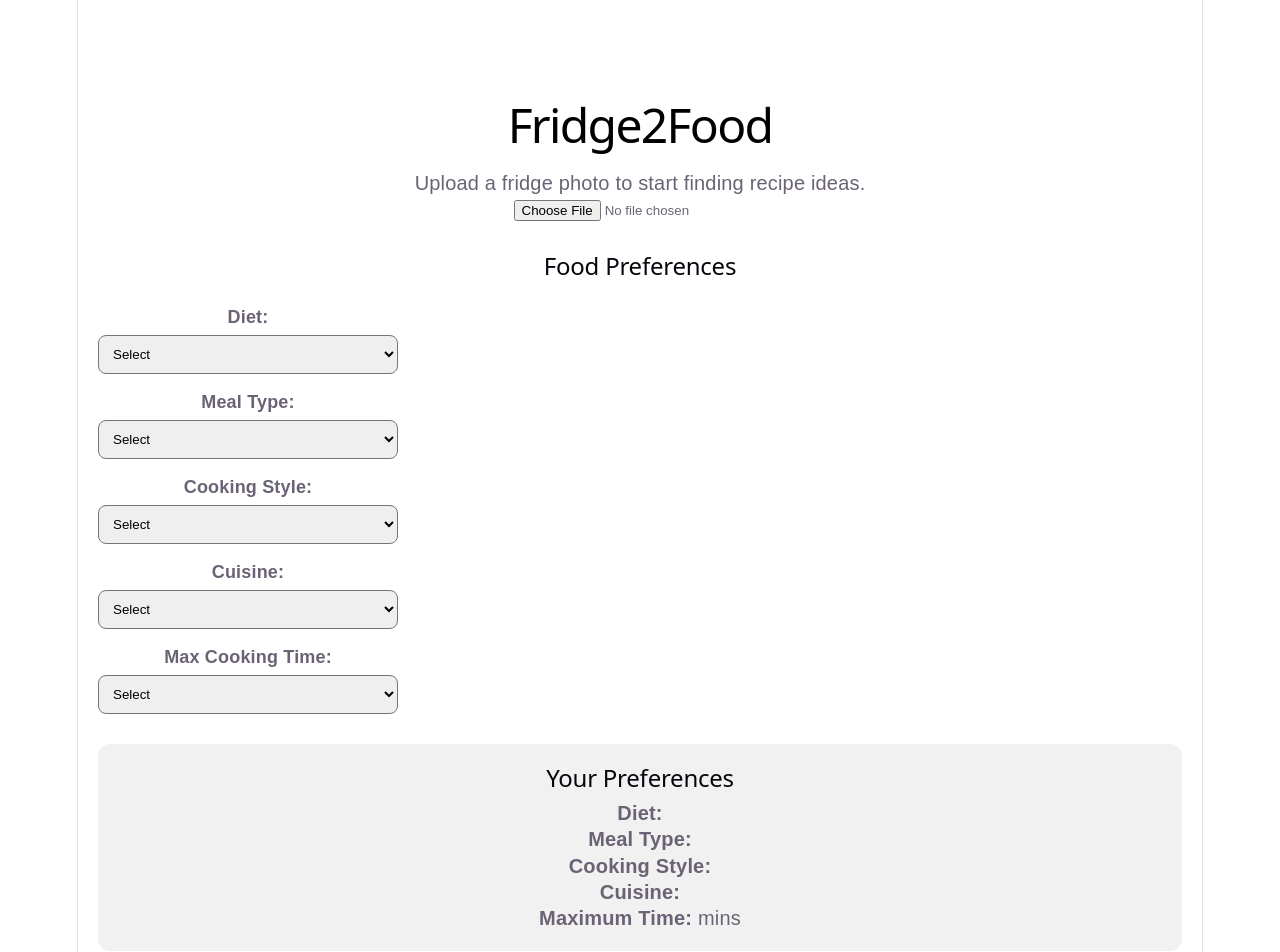
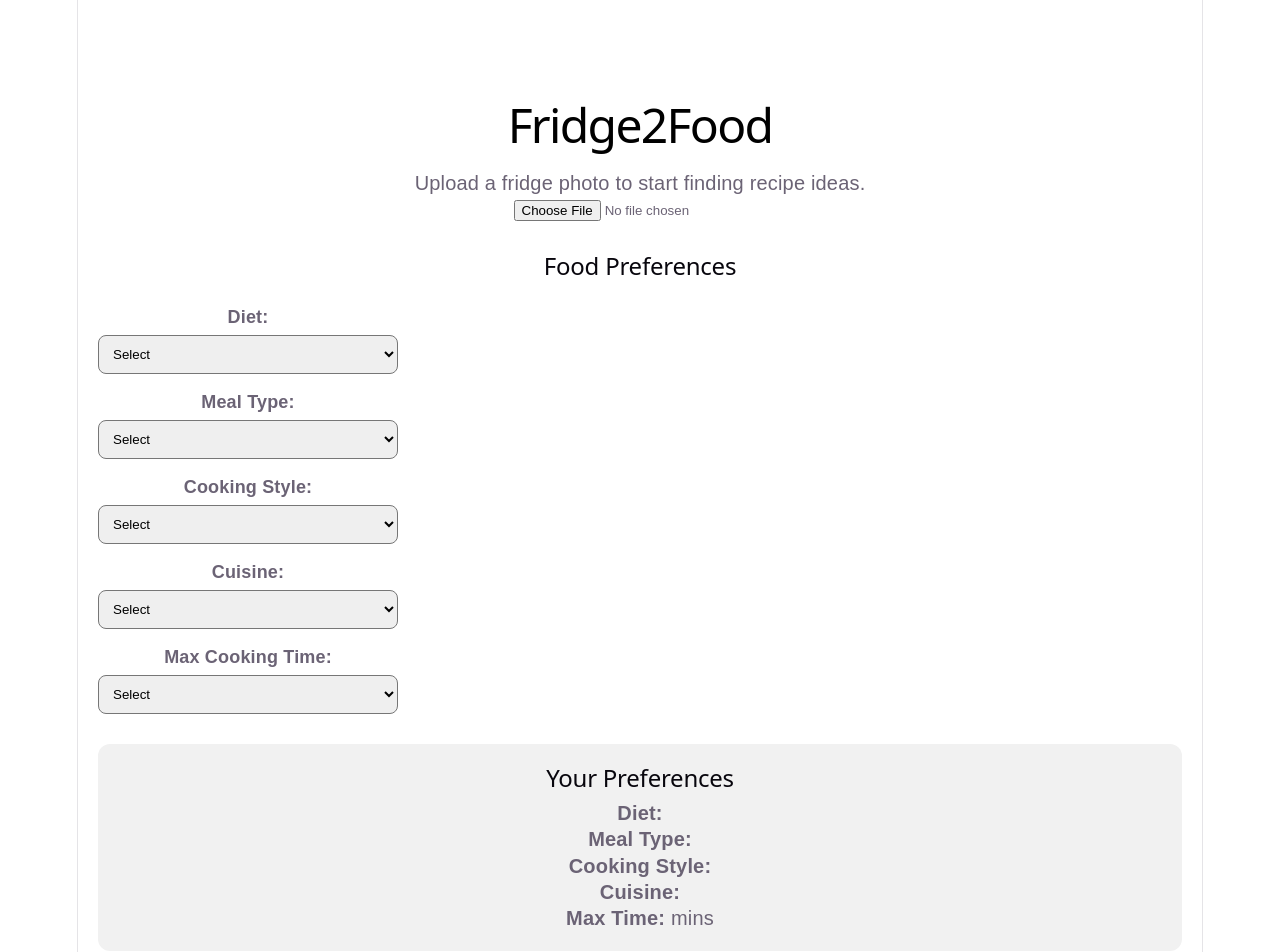
Before and after one commit to mirandapan1/Grocery-AI, a React (Vite) app in the folder grocery-app/: page / in a window 1280 px wide. Shown: the top 952 px of the page. Built offline with nearby package versions, Linux system fonts and the light colour scheme.

Commit message:
add preferences to site

```diff
--- a/grocery-app/src/App.jsx
+++ b/grocery-app/src/App.jsx
@@ -147,7 +147,7 @@ function App() {
         <p><strong>Meal Type:</strong> {preferences.mealType}</p>
         <p><strong>Cooking Style:</strong> {preferences.cookingStyle}</p>
         <p><strong>Cuisine:</strong> {preferences.cuisine}</p>
-        <p><strong>Maximum Time:</strong> {preferences.maxTime} mins</p>
+        <p><strong>Max Time:</strong> {preferences.maxTime} mins</p>
       </div>
     </div>
 
```
